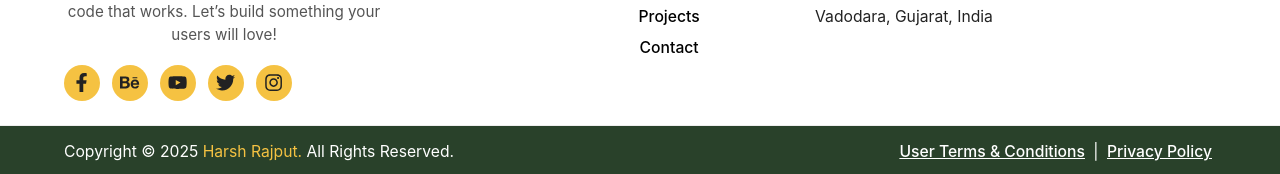
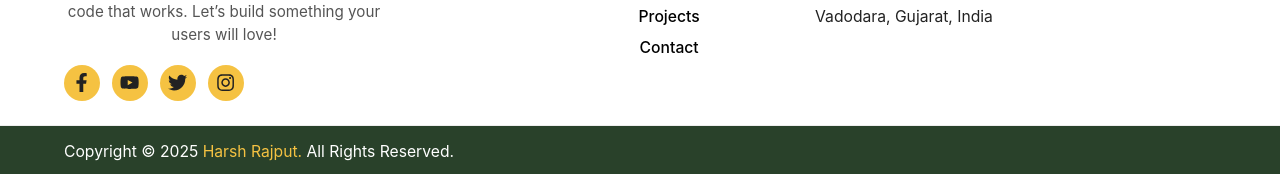
Before and after one commit to HarshRajput5/HarshPortfolio, a React (Vite) app: page /projects in a window 1280 px wide. Shown: the part 2177-2351 px from the top of the page. Built offline with nearby package versions, Linux system fonts and the light colour scheme.

Commit message:
update small changes

```diff
--- a/src/Footer.jsx
+++ b/src/Footer.jsx
@@ -14,7 +14,7 @@ export default function Footer() {
             <div className="footer-desc">I help businesses turn ideas into fast, beautiful, and scalable mobile apps using Flutter. From sleek UI to smooth functionality, I deliver clean, maintainable code that works. Let’s build something your users will love!</div>
             <div className="footer-socials">
               <a href="#" className="footer-social"><FaFacebookF /></a>
-              <a href="#" className="footer-social"><FaBehance /></a>
+              {/* <a href="#" className="footer-social"><FaBehance /></a> */}
               <a href="#" className="footer-social"><FaYoutube /></a>
               <a href="#" className="footer-social"><FaTwitter /></a>
               <a href="#" className="footer-social"><FaInstagram /></a>
@@ -25,7 +25,7 @@ export default function Footer() {
           <div className="footer-col">
             <div className="footer-col-title">Navigation</div>
             <ul>
-              <li><Link to="/">Home</Link></li>
+              <li><Link to="/" replace>Home</Link></li>
               <li><Link to="/service">Services</Link></li>
               <li><Link to="/" state={{ scrollTo: 'about' }}>About</Link></li>
               <li><Link to="/projects">Projects</Link></li>
@@ -56,9 +56,9 @@ export default function Footer() {
       </div>
       <div className="footer-bottom">
         <div>Copyright © 2025 <span className="footer-highlight">Harsh Rajput.</span> All Rights Reserved.</div>
-        <div>
+        {/* <div>
           <a href="#">User Terms & Conditions</a> | <a href="#">Privacy Policy</a>
-        </div>
+        </div> */}
       </div>
     </footer>
   );
```
